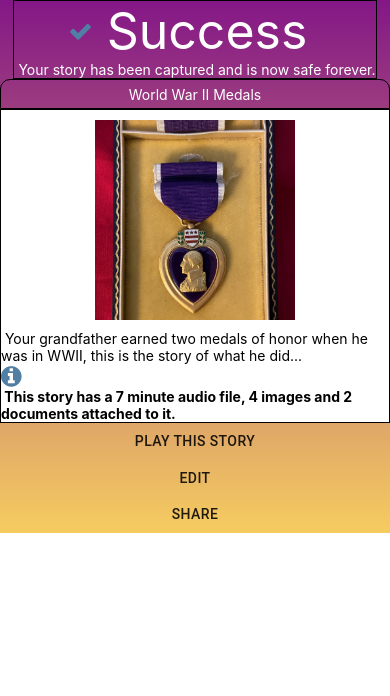
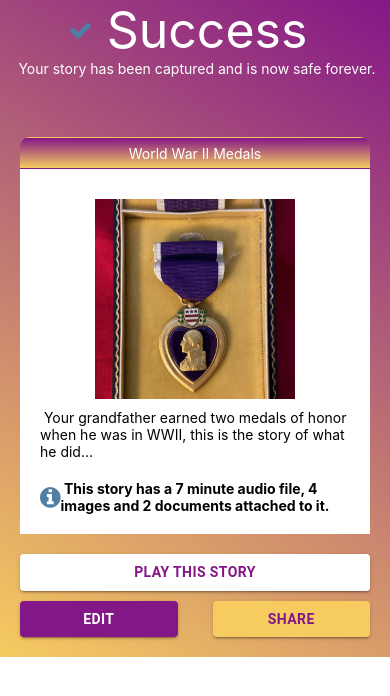
Before and after one commit to cs394-w21/PURPLE-CLIENT, a React Native app: screen / in a window 390 px wide. Shown: the top 696 px of the page. Built offline with nearby package versions, Linux system fonts and the light colour scheme.

Commit message:
created success page. needs styling finishing. NEEDS no inline styles

```diff
--- a/components/Success.js
+++ b/components/Success.js
@@ -1,92 +1,118 @@
-import React, { useState, useEffect } from 'react';
-import { View, Text, Image, StyleSheet } from 'react-native';
-import { Button } from '@material-ui/core';
-import { Icon } from 'react-native-elements';
-import * as purpleHeart from '../purpleheart.jpeg';
-import { LinearGradient } from 'expo-linear-gradient';
-
+import React, { useState, useEffect } from "react";
+import { View, Text, Image, StyleSheet } from "react-native";
+import { Button } from "@material-ui/core";
+import { Icon } from "react-native-elements";
+import * as purpleHeart from "../purpleheart.jpeg";
+import { LinearGradient } from "expo-linear-gradient";
 
 const Success = () => {
   return (
     <LinearGradient
       // Button Linear Gradient
       // Diagonal :0
-        colors={['#841787', '#F6CC60']}>
+      start={{x: 1, y: 0}}
+    end={{x: 0, y: 1}}
+      colors={["#841787", "#F6CC60"]}
+    >
       <View style={styles.bigContainer}>
         <View style={styles.container}>
           <View style={styles.banner}>
-                        <View style={{flexDirection: 'row', flexWrap: 'wrap', alignItems: 'center'}}>
+            <View
+              style={{
+                flexDirection: "row",
+                flexWrap: "wrap",
+                alignItems: "center",
+              }}
+            >
               {/*Wrong Icon - we need the white thing in the background*/}
-                        <Icon
-                            type='font-awesome'
-                            name={ 'check' }
-                            color='#517fa4'
-                        />
-                        <Text style={{fontSize: 50, color: 'white'}}> Success </Text>
+              <Icon type="font-awesome" name={"check"} color="#517fa4" />
+              <Text style={{ fontSize: 50, color: "white" }}> Success </Text>
             </View>
-                        <Text style={{color: 'white'}}> Your story has been captured and is now safe forever.</Text>
+            <Text style={{ color: "white" }}>
+              {" "}
+              Your story has been captured and is now safe forever.
+            </Text>
           </View>
         </View>
         <View style={styles.storycaption}>
-                    <View style={{height: 30, borderColor: 'black', borderWidth: 1, borderTopLeftRadius: 10, borderTopRightRadius: 10,
-                    borderStyle: 'solid', textAlign: 'center', alignItems: 'center', justifyContent: 'center'}}>
-                        <Text style={{textAlign: 'center', color: 'white'}}> World War II Medals </Text>
+          <LinearGradient style= {{borderColor: "transparent",
+                borderWidth: 1,
+                borderTopLeftRadius: 10,
+                borderTopRightRadius: 10,
+                borderStyle: "solid",}} colors={["#841787", "#F6CC60"]}>
+            <View
+              style={{
+                height: 30,
+                textAlign: "center",
+                alignItems: "center",
+                justifyContent: "center",
+              }}
+            >
+              <Text style={{ textAlign: "center", color: "white" }}>
+                {" "}
+                World War II Medals{" "}
+              </Text>
             </View>
-                    <View style={{justifyContent: 'center', alignItems: 'center',
-                    borderWidth: 1,
-                    borderColor: 'black',
-                    borderStyle: 'solid',
-                    backgroundColor: 'white'}}>
-
-                        <Image style={{width: 200, height:200, marginVertical: 10}} source={purpleHeart}/>
-                    <Text> Your grandfather earned two medals of honor when he was in WWII, this is the story of what he did... </Text>
-                    <View style={{flexDirection: 'row', flexWrap: 'wrap'}}>
-                        <Icon
-                            type='font-awesome'
-                            name='info-circle'
-                            color='#517fa4'
+          </LinearGradient>
+          <View
+            style={{
+              justifyContent: "center",
+              alignItems: "center",
+              backgroundColor: "white",
+              padding: 20,
+            }}
+          >
+            <Image
+              style={{ width: 200, height: 200, marginVertical: 10 }}
+              source={purpleHeart}
             />
-                        <Text style={{fontWeight: 'bold'}}> This story has a 7 minute audio file, 4 images and 2 documents attached to it.</Text>
+            <Text style={{ marginBottom: 20}}>
+              {" "}
+              Your grandfather earned two medals of honor when he was in WWII,
+              this is the story of what he did...{" "}
+            </Text>
+            <View style={{ flexDirection: "row", alignItems: 'center'}}>
+              <Icon type="font-awesome" name="info-circle" color="#517fa4" />
+              <Text style={{ fontWeight: "bold" }}>
+                {" "}
+                This story has a 7 minute audio file, 4 images and 2 documents
+                attached to it.
+              </Text>
             </View>
           </View>
-                    <Button> Play this story </Button>
-                    <View>
-                    <Button> Edit </Button>
-                    <Button> Share </Button>
+          <Button style={{ marginTop: 20, backgroundColor: "white", color: "#841787", fontWeight: "bold"}} variant="contained"> Play this story </Button>
+          <View  style={{ marginTop: 10, flexDirection: 'row', justifyContent: 'space-between'}}>
+            <Button style={{ width: '45%', backgroundColor: "#841787", color: "white", fontWeight: "bold"}} variant="contained"> Edit </Button>
+            <Button style={{ width: '45%', backgroundColor: "#F6CC60", color: "#841787", fontWeight: "bold"}} variant="contained"> Share </Button>
           </View>
         </View>
       </View>
     </LinearGradient>
-
-    )
-}
+  );
+};
 
 const styles = StyleSheet.create({
   bigContainer: {
-        alignItems: 'center',
-        justifyContent: 'center',
-        color: 'white'
+    alignItems: "center",
+    justifyContent: "center",
+    color: "white"
   },
   storycaption: {
-        color: 'white'
-
+    color: "white",
+    padding: 20
   },
   container: {
-        borderWidth: 1,
-        borderStyle: 'solid',
-        borderColor: 'black',
     fontSize: 50,
-        color: 'white'
-
+    color: "white",
+    marginBottom: 40,
   },
   banner: {
-        flexDirection: 'column',
-        flexWrap: 'no-wrap',
-        justifyContent: 'center',
-        alignItems: 'center',
-        color: 'white'
+    flexDirection: "column",
+    flexWrap: "no-wrap",
+    justifyContent: "center",
+    alignItems: "center",
+    color: "white",
   },
 });
 
-
 export default Success;
```
Lines whose indentation alone changed are shown as unchanged.
